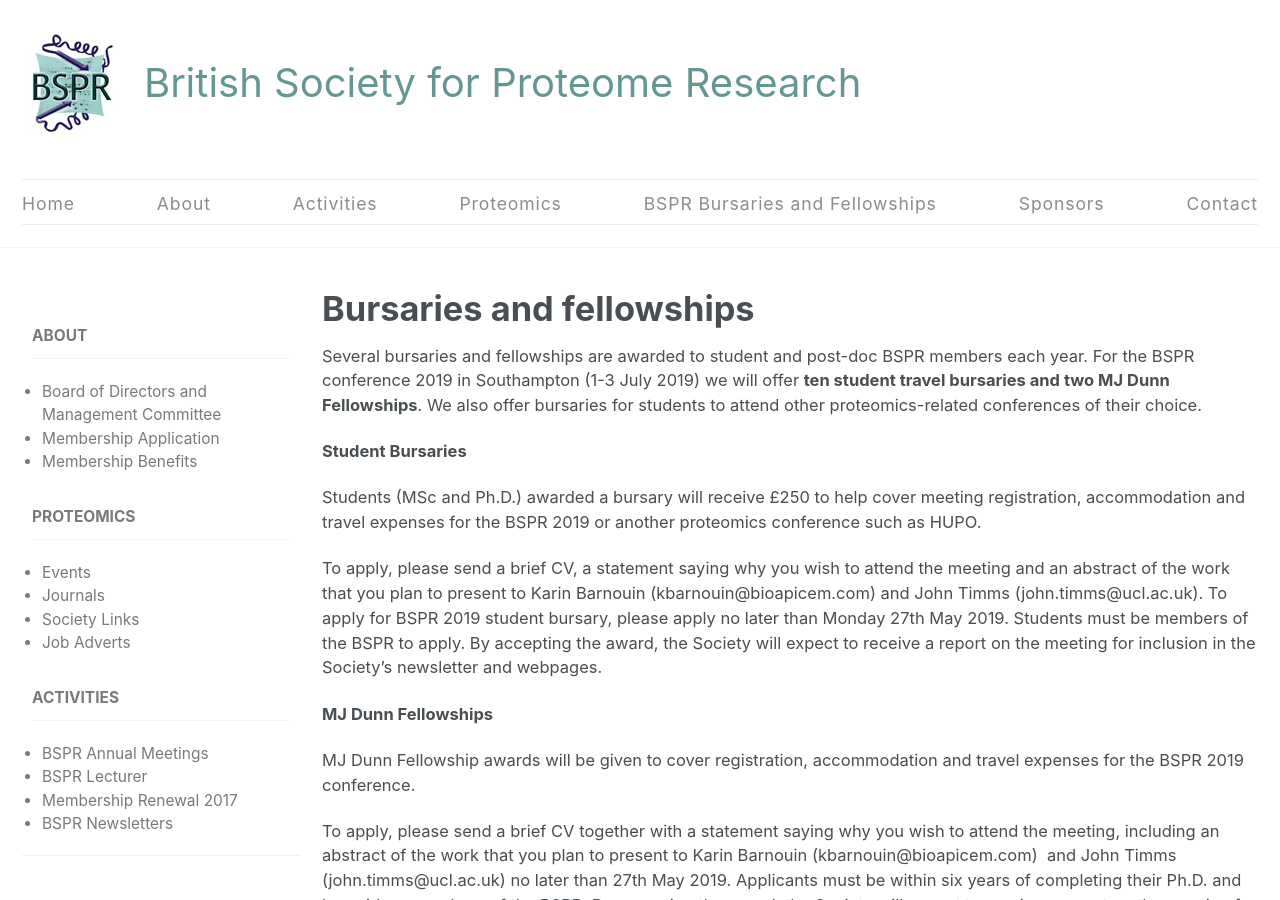
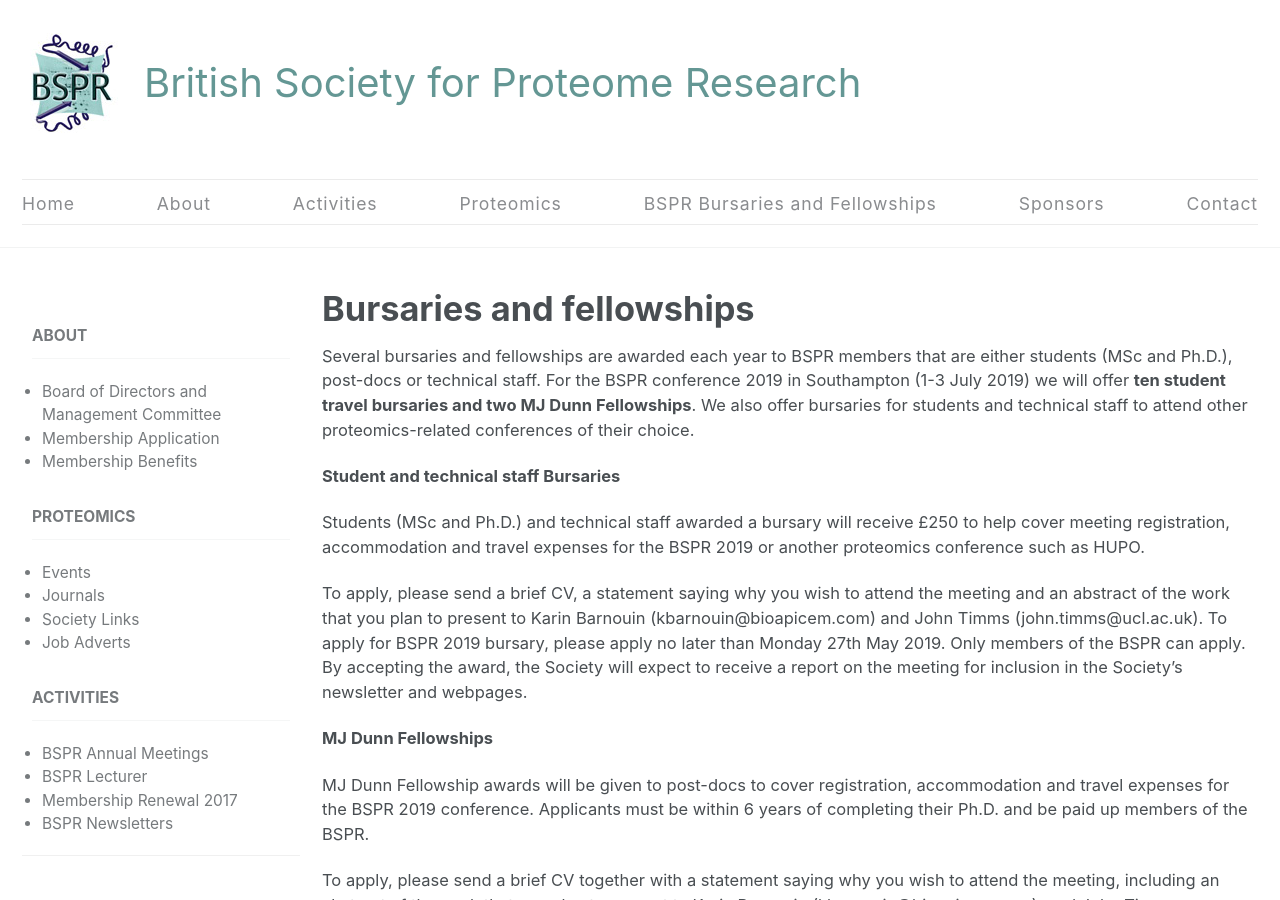
Before and after one commit to kbarnouin/Chuqiaoo.github.io, a Jekyll site: the page built from _pages/bursaries_BSRP_2019.md, in a window 1280 px wide and 900 px high. Built offline with Jekyll 4.4.1, drawn with Linux system fonts in a browser that asks for light colours; nearby versions of some CDN libraries.

Commit message:
Update in conditions for bursaries 2019
I was asked to refine a couple of details in the conditions for the bursaries

```diff
--- a/_pages/bursaries_BSRP_2019.md
+++ b/_pages/bursaries_BSRP_2019.md
@@ -11,18 +11,18 @@
 ---
 
 
-Several bursaries and fellowships are awarded to student and post-doc BSPR members each year. For the BSPR conference 2019 in Southampton (1-3 July 2019) we will offer **ten student travel bursaries and two MJ Dunn Fellowships**. We also offer bursaries for students to attend other proteomics-related conferences of their choice.
+Several bursaries and fellowships are awarded each year to BSPR members that are either students (MSc and Ph.D.), post-docs or technical staff. For the BSPR conference 2019 in Southampton (1-3 July 2019) we will offer **ten student travel bursaries and two MJ Dunn Fellowships**. We also offer bursaries for students and technical staff to attend other proteomics-related conferences of their choice.
 
 
-**Student Bursaries**
+**Student and technical staff Bursaries**
 
-Students (MSc and Ph.D.) awarded a bursary will receive £250 to help cover meeting registration, accommodation and travel expenses for the BSPR 2019 or another proteomics conference such as HUPO.
+Students (MSc and Ph.D.) and technical staff awarded a bursary will receive £250 to help cover meeting registration, accommodation and travel expenses for the BSPR 2019 or another proteomics conference such as HUPO.
 
-To apply, please send a brief CV, a statement saying why you wish to attend the meeting and an abstract of the work that you plan to present to Karin Barnouin (kbarnouin@bioapicem.com) and John Timms (john.timms@ucl.ac.uk). To apply for BSPR 2019 student bursary, please apply no later than Monday 27th May 2019. Students must be members of the BSPR to apply. By accepting the award, the Society will expect to receive a report on the meeting for inclusion in the Society’s newsletter and webpages.
+To apply, please send a brief CV, a statement saying why you wish to attend the meeting and an abstract of the work that you plan to present to Karin Barnouin (kbarnouin@bioapicem.com) and John Timms (john.timms@ucl.ac.uk). To apply for BSPR 2019 bursary, please apply no later than Monday 27th May 2019. Only members of the BSPR can apply. By accepting the award, the Society will expect to receive a report on the meeting for inclusion in the Society’s newsletter and webpages.
 
 **MJ Dunn Fellowships**
 
-MJ Dunn Fellowship awards will be given to cover registration, accommodation and travel expenses for the BSPR 2019 conference.
+MJ Dunn Fellowship awards will be given to post-docs to cover registration, accommodation and travel expenses for the BSPR 2019 conference. Applicants must be within 6 years of completing their Ph.D. and be paid up members of the BSPR.
 
 To apply, please send a brief CV together with a statement saying why you wish to attend the meeting, including an abstract of the work that you plan to present to Karin Barnouin (kbarnouin@bioapicem.com)  and John Timms (john.timms@ucl.ac.uk) no later than 27th May 2019. Applicants must be within six years of completing their Ph.D. and be paid-up members of the BSPR. By accepting the award, the Society will expect to receive a report on the meeting for inclusion in the Society’s Newsletter and webpages.
 
```
